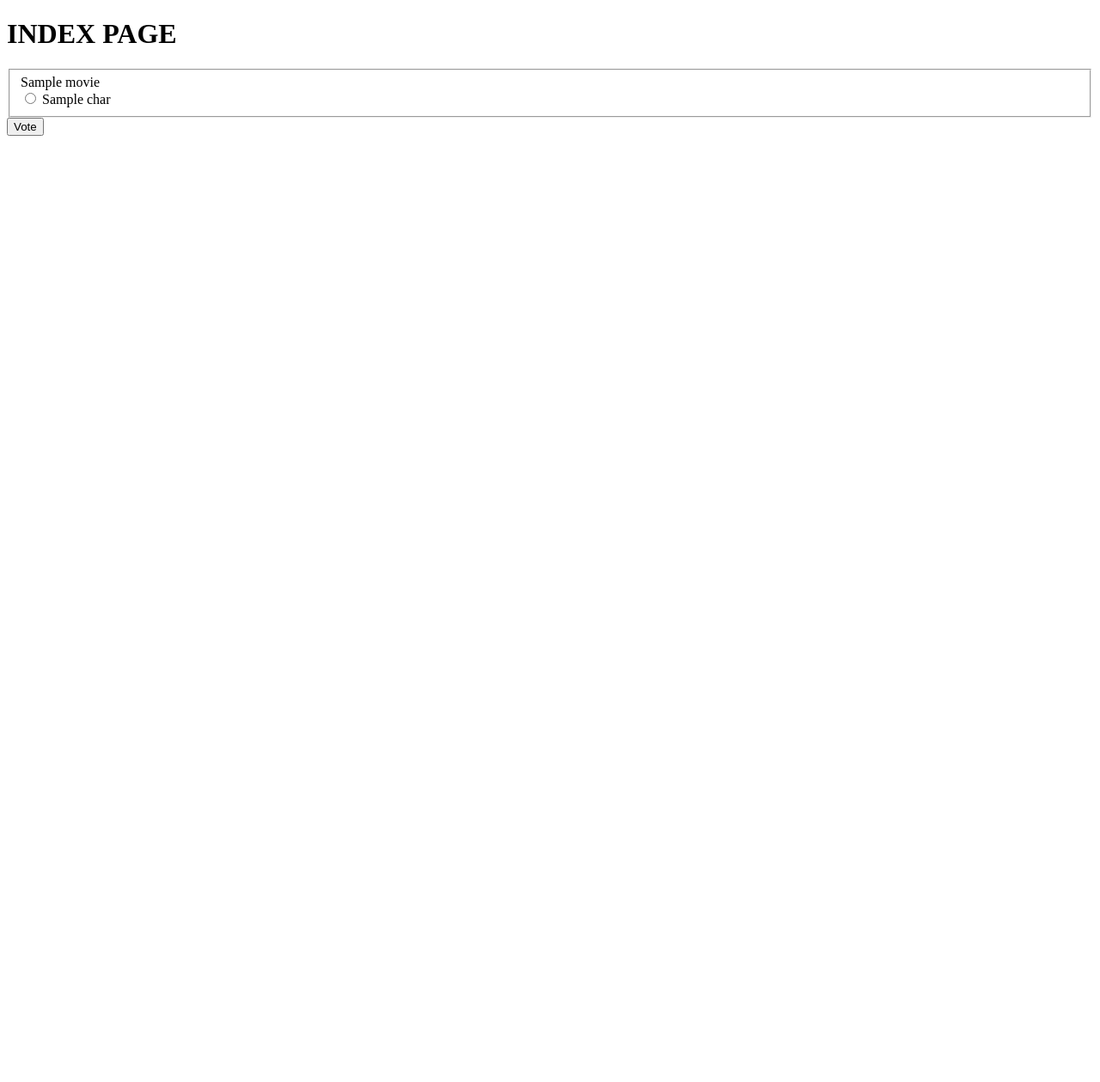
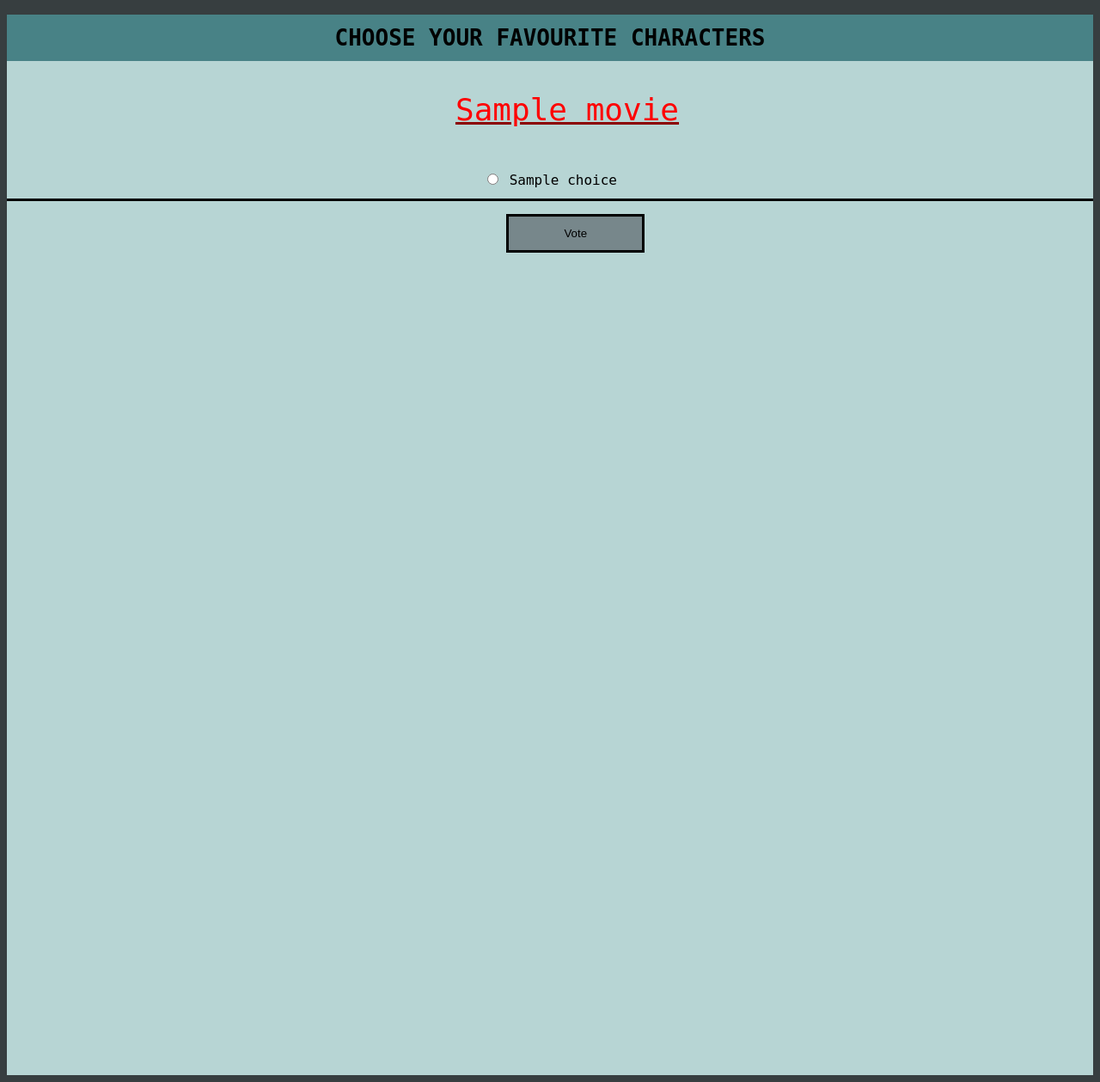
Before and after one commit to MaliszewskiKamil/django_practice, a Django app: template project/mysite/fav_movie_char/templates/fav_movie_char/index.html in a window 1280 px wide. Shown: the whole page at 86% size. Before the commit the page ends 158 px from the top, so only its background shows below. Run offline with Django 3.2, Linux system fonts and the light colour scheme; the template is opened without the code that fills it: most values are stand-ins (such as "Sample title", 1, 10 or a date in 2020).

Commit message:
added css styling to the page

```diff
--- a/project/mysite/fav_movie_char/static/fav_movie_char/css/style.css
+++ b/project/mysite/fav_movie_char/static/fav_movie_char/css/style.css
@@ -0,0 +1,50 @@
+h1{
+    text-align: center;
+    font-weight: bold;
+    background-color: #488286;
+    padding-top: 12px;
+    padding-bottom: 12px;
+}
+
+body{
+    background-color: #373E40;
+    color: black;
+    font-family: monospace;
+}
+#container{
+    max-width: 1366px;
+    min-height: 1234px;
+    margin-left: auto;
+    margin-right: auto;
+    background-color: #B7D5D4;
+}
+.title{
+    text-align: center;
+    font-size: 36px;
+    color: red;
+    text-decoration: underline;
+    text-decoration-color: darkred;
+}
+
+.characters{
+    font-size: 16px;
+    text-align: center;
+    margin-bottom: 12px;
+}
+#divButtonVote{
+    margin: auto;
+    width: 8%;
+}
+
+#buttonVote{
+    padding-top: 12px;
+    padding-bottom: 12px;
+    padding-left: 64px;
+    padding-right: 64px;
+    background-color: #77878B;
+    border: solid;
+    border-color: black;
+}
+.film{
+    border-bottom:solid;
+}
--- a/project/mysite/fav_movie_char/templates/fav_movie_char/index.html
+++ b/project/mysite/fav_movie_char/templates/fav_movie_char/index.html
@@ -1,25 +1,35 @@
 <!DOCTYPE html>
 <html>
     <head>
-
+        {% load static %}
+        <link rel="stylesheet" href="{% static 'fav_movie_char/css/style.css' %}" />
     </head>
 
     <body>
-        <h1>INDEX PAGE</h1>
+        <div id="container">
+            <h1>CHOOSE YOUR FAVOURITE CHARACTERS</h1>
             {% if movies_list %}
             <form action="{% url 'charpicker:vote' %}" method="post">
                 {% for movie in movies_list %}
+                <div class="film">
                     {% csrf_token %}
-                <fieldset>
-                        {{movie.title}} <br />
+                    <ol class="title">{{movie.title}}</ol><br />
+                        <div class="characters">
                             {% for choice in movie.character_set.all %}
-                            <input type="radio" name="{{ movie.title }}" id="choice{{ forloop.counter }}" value="{{ choice.id }}">
-                            <label for="choice{{ forloop.counter }}">{{char.char_name}}</label>
+                            <il>
+                                <input type="radio" name="{{ movie.title }}" id="choice{{ choice.id }}" value="{{ choice.id }}">
+                                <label for="choice{{ choice.id }}">{{choice.char_name}}</label>
+                            </il>
                             {% endfor %}
-                </fieldset>
+                        </div>
+                </div>
                     {% endfor %}
-            <input type="submit" value="Vote">
+                    <br />
+                <div id="divButtonVote">
+                    <input id=buttonVote type="submit" value="Vote">
+                </div>
             </form>
+        </div>
         {% else %}
         <p>No movie on list</p>
 
```
Lines whose indentation alone changed are shown as unchanged.
